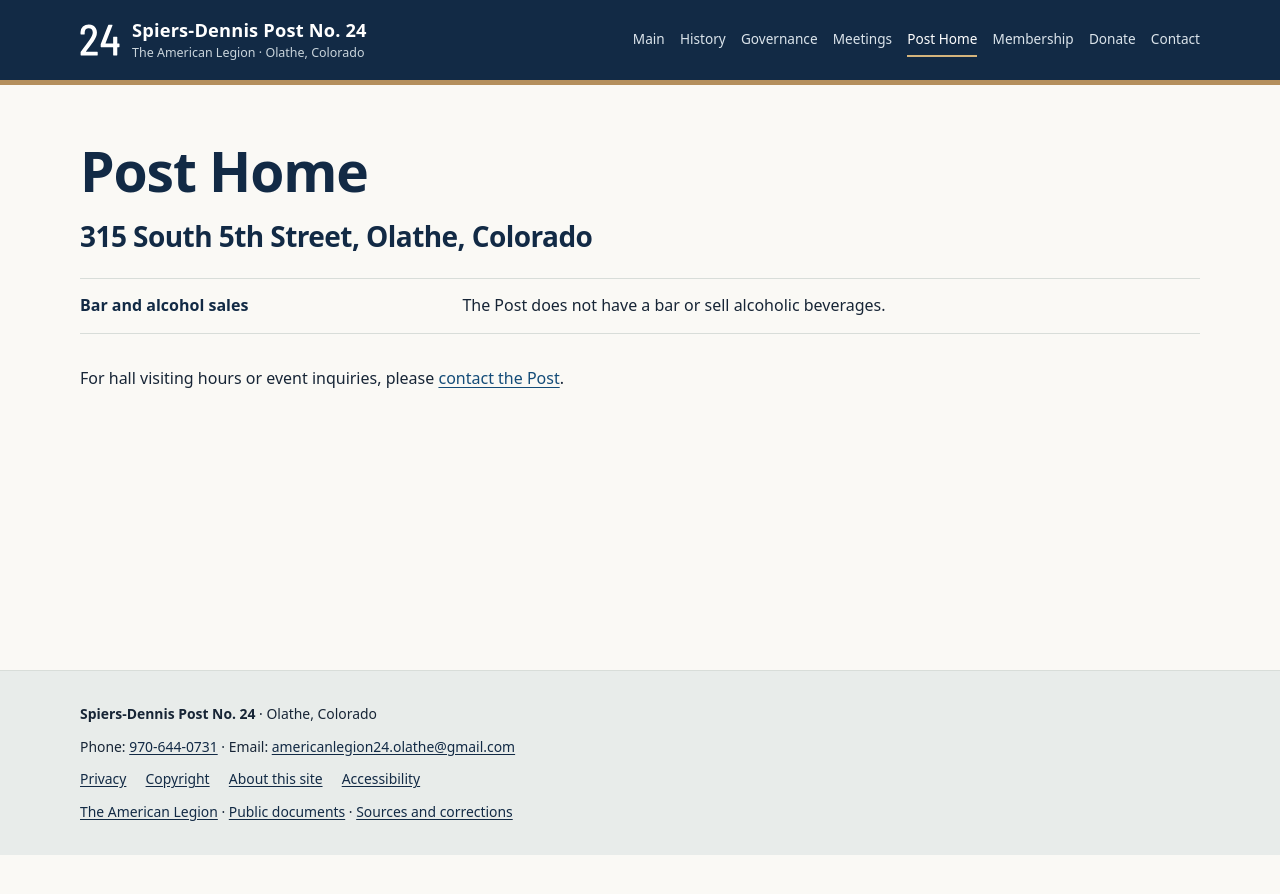
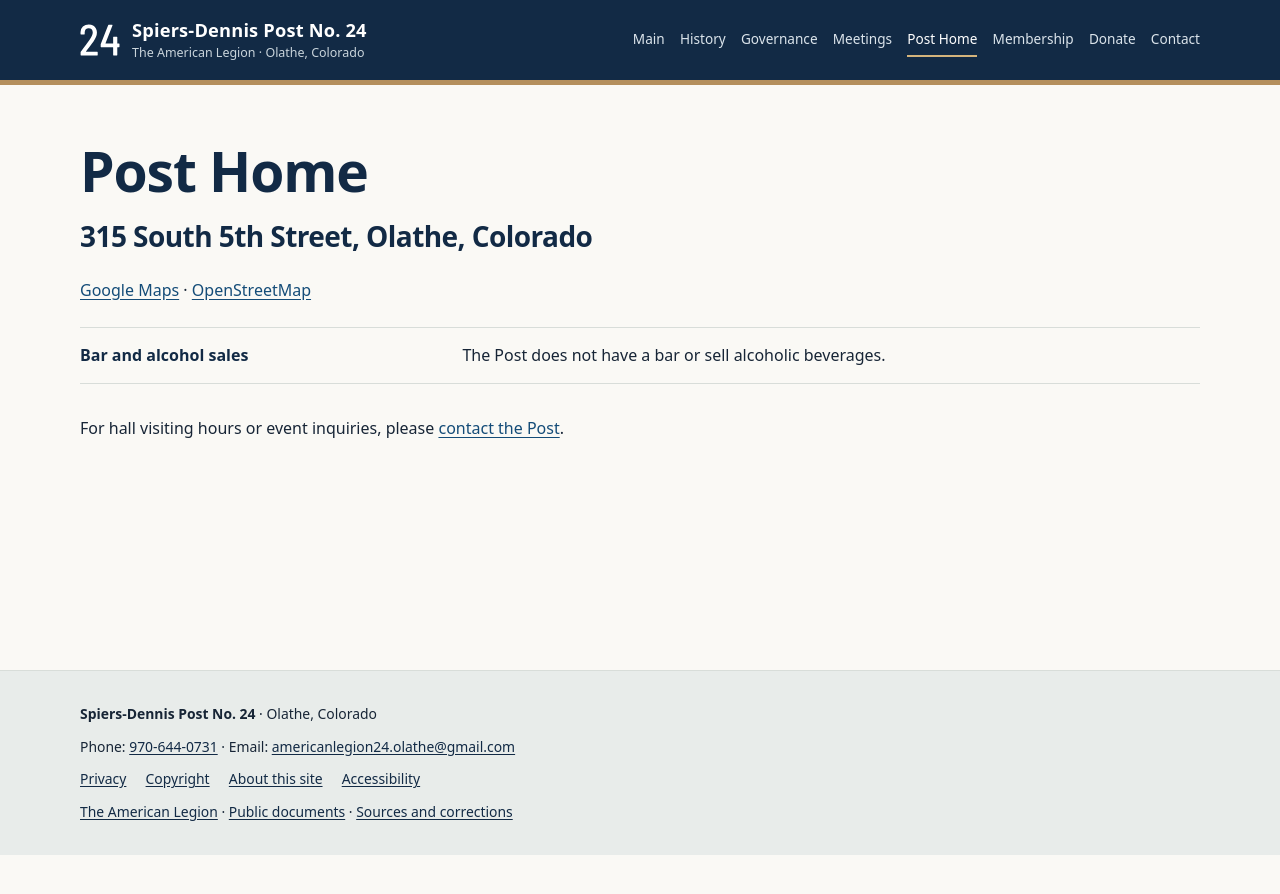
Before and after one commit to SPIERS-DENNIS-POST/spiers-dennis-post.github.io, a Jekyll site: the page built from building/index.md, in a window 1280 px wide. Shown: the top 894 px of the page. Built offline with Jekyll 4.4.1, drawn with Linux system fonts in a browser that asks for light colours.

Commit message:
Add stable Google Maps and OpenStreetMap links to Post Home

```diff
--- a/building/index.md
+++ b/building/index.md
@@ -7,6 +7,7 @@
 ---
 # Post Home
 <h2 class="post-home-address">315 South 5th Street, Olathe, Colorado</h2>
+<p><a href="https://www.google.com/maps/search/?api=1&amp;query=Spiers-Dennis%20American%20Legion%20Post%2024%2C%20315%20S%205th%20St%2C%20Olathe%2C%20CO%2081425&amp;query_place_id=ChIJB0VbnFCrQIcRuj-aLsBEVNM">Google Maps</a> <span aria-hidden="true">·</span> <a href="https://www.openstreetmap.org/way/1411993746">OpenStreetMap</a></p>
 <dl class="fact-list">
 <div class="fact-row"><dt>Bar and alcohol sales</dt><dd>The Post does not have a bar or sell alcoholic beverages.</dd></div>
 </dl>
```
